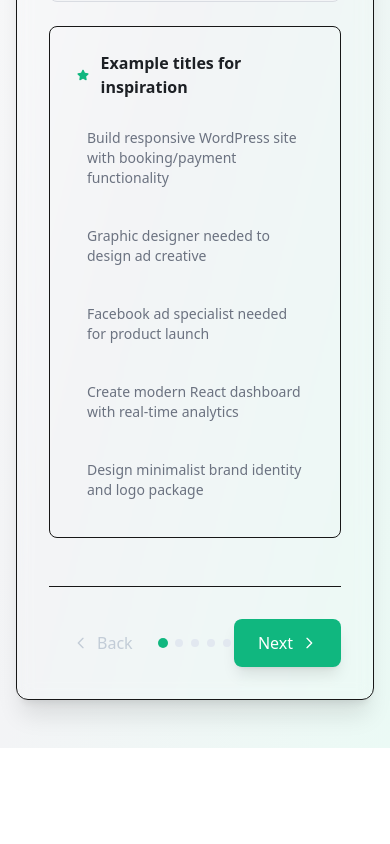
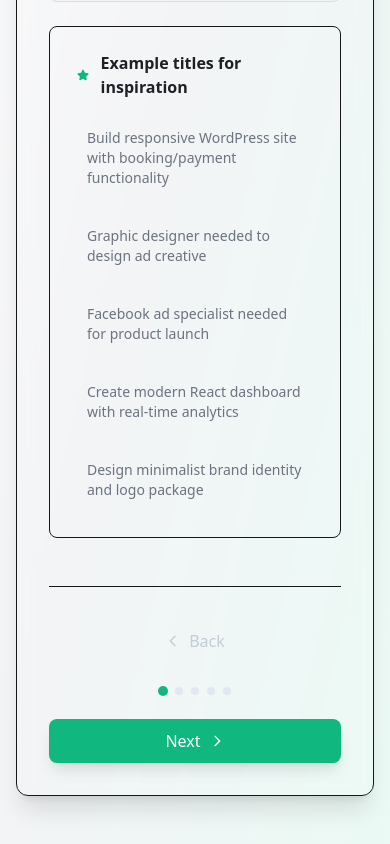
Before and after one commit to JaiKumarSuther/krowpu, a Next.js app: page /client in a window 390 px wide. Shown: the part 847-1691 px from the top of the page. Before the commit the page ends 1595 px from the top, so only its background shows below. Built offline with nearby package versions, Linux system fonts and the light colour scheme.

Commit message:
fixed navigator

```diff
--- a/app/(auth)/client/page.tsx
+++ b/app/(auth)/client/page.tsx
@@ -22,7 +22,8 @@ export default function ClientEventPost() {
     if (step < steps.length - 1) {
       setStep(step + 1);
     } else {
-      router.push("/"); // Navigate to homepage or success page on last step
+      console.log("Submitting form... 🚀");
+      router.push("/"); // Final redirect from inside top-level component
     }
   };
 
--- a/components/ui/StepNavigator.tsx
+++ b/components/ui/StepNavigator.tsx
@@ -1,3 +1,5 @@
+"use client";
+
 import { useRouter } from "next/navigation";
 
 interface StepNavigatorProps {
@@ -7,25 +9,30 @@ interface StepNavigatorProps {
   onBack: () => void;
 }
 
-
-
-const StepNavigator = ({ currentStep, totalSteps, onNext, onBack }: StepNavigatorProps) => {
+const StepNavigator = ({
+  currentStep,
+  totalSteps,
+  onNext,
+  onBack,
+}: StepNavigatorProps) => {
   const isFirstStep = currentStep === 0;
   const isLastStep = currentStep === totalSteps - 1;
-  const router = useRouter();
+
   return (
-    <div className="flex items-center justify-between">
+    <div className="w-full flex flex-col items-center gap-6 sm:flex-row sm:justify-between sm:gap-10">
       {/* Back Button */}
       <button
         onClick={onBack}
         disabled={isFirstStep}
         className={`
-          inline-flex items-center gap-2 px-6 py-3 rounded-lg font-medium transition-all duration-200
-          ${isFirstStep
-            ? 'opacity-50 cursor-not-allowed text-[hsl(215_20%_65%)]'
-            : 'text-[hsl(222.2_84%_4.9%)] hover:text-[hsl(160_84%_39%)] bg-[hsl(210_40%_96.1%)] hover:bg-[hsl(210_40%_92%)] border border-[hsl(214.3_31.8%_91.4%)] hover:border-[hsl(160_84%_39%)/0.3]'
+          inline-flex items-center justify-center gap-2 px-5 py-2.5 sm:px-6 sm:py-3 rounded-lg font-medium transition-all duration-200 w-full sm:w-auto
+          ${
+            isFirstStep
+              ? "opacity-50 cursor-not-allowed text-[hsl(215_20%_65%)]"
+              : "text-[hsl(222.2_84%_4.9%)] hover:text-[hsl(160_84%_39%)] bg-[hsl(210_40%_96.1%)] hover:bg-[hsl(210_40%_92%)] border border-[hsl(214.3_31.8%_91.4%)] hover:border-[hsl(160_84%_39%)/0.3]"
           }
         `}
+        aria-disabled={isFirstStep}
       >
         <svg className="w-4 h-4" fill="none" stroke="currentColor" viewBox="0 0 24 24">
           <path strokeLinecap="round" strokeLinejoin="round" strokeWidth={2} d="M15 19l-7-7 7-7" />
@@ -34,17 +41,15 @@ const StepNavigator = ({ currentStep, totalSteps, onNext, onBack }: StepNavigato
       </button>
 
       {/* Step Indicators */}
-      <div className="flex items-center gap-2">
+      <div className="flex flex-wrap items-center justify-center gap-2">
         {Array.from({ length: totalSteps }, (_, index) => (
           <div
             key={index}
-            className={`
-              w-2 h-2 rounded-full transition-all duration-300
-              ${index <= currentStep
-                ? 'bg-[hsl(160_84%_39%)] scale-125'
-                : 'bg-[hsl(214.3_31.8%_91.4%)] scale-100'
-              }
-            `}
+            className={`w-2 h-2 rounded-full transition-all duration-300 ${
+              index <= currentStep
+                ? "bg-[hsl(160_84%_39%)] scale-125"
+                : "bg-[hsl(214.3_31.8%_91.4%)] scale-100"
+            }`}
           />
         ))}
       </div>
@@ -52,22 +57,15 @@ const StepNavigator = ({ currentStep, totalSteps, onNext, onBack }: StepNavigato
       {/* Next/Finish Button */}
       <button
         onClick={onNext}
-        disabled={isLastStep}
-        className={`
-          inline-flex items-center gap-2 px-6 py-3 rounded-lg font-medium transition-all duration-200 transform bg-[hsl(160_84%_39%)] text-white hover:bg-[hsl(160_84%_35%)]
-          ${isLastStep
-            ? ' shadow-lg hover:shadow-xl hover:-translate-y-0.5'
-            : ' shadow-lg hover:shadow-xl hover:-translate-y-0.5'
-          }
-        `}
+        className="inline-flex items-center justify-center gap-2 px-5 py-2.5 sm:px-6 sm:py-3 rounded-lg font-medium transition-all duration-200 transform bg-[hsl(160_84%_39%)] text-white hover:bg-[hsl(160_84%_35%)] shadow-lg hover:shadow-xl hover:-translate-y-0.5 w-full sm:w-auto"
       >
         {isLastStep ? (
-          <div onClick={() => router.push('/')} className="flex items-center gap-2">
+          <>
             Create Event
             <svg className="w-4 h-4" fill="none" stroke="currentColor" viewBox="0 0 24 24">
               <path strokeLinecap="round" strokeLinejoin="round" strokeWidth={2} d="M5 13l4 4L19 7" />
             </svg>
-          </div>
+          </>
         ) : (
           <>
             Next
```
